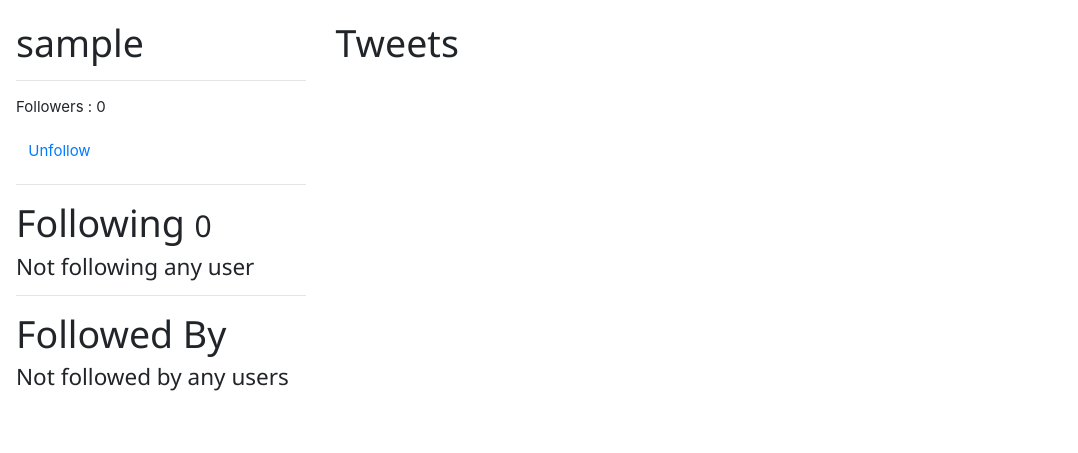
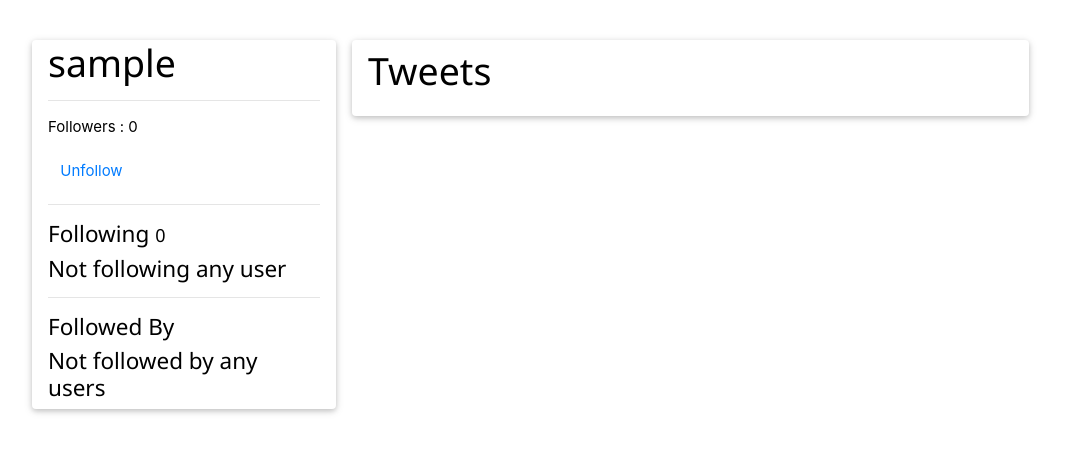
Before and after one commit to Nurs66/my_twitter, a Django app: template tweeter/accounts/templates/accounts/user_detail.html in a window 1280 px wide. Shown: the part 81-534 px from the top of the page, without its empty margins (0-1078 px from the left). Run offline with Django 3.2, Linux system fonts and the light colour scheme; the template is opened without the code that fills it: values that come from a table or form of the project are taken from there, others are empty; the visitor is signed in with stand-in values (Sample User, id 1); data comes from the database, SQL or seed files in the repository; some libraries are stand-ins or nearby versions.

Commit message:
all done

```diff
--- a/tweeter/accounts/templates/accounts/user_detail.html
+++ b/tweeter/accounts/templates/accounts/user_detail.html
@@ -9,41 +9,57 @@
   });
 </script>
 {% endblock script %}
-<div class="row">
-    <div class="col-sm-3 col-xs-12">
+<div class="w3-container w3-content" style="max-width:1400px; margin-top: 20px;">
+  <div class="w3-row">
+
+    <div class="w3-col m3">
+      <div class="w3-card w3-round w3-white">
+        <div class="w3-container">
           <h1>{{ object.username }} </h1>
-        <hr/>
+          <hr />
           <p>Followers : {{ object.followed_by.all.count }}</p>
           <p>
             <a class="btn btn-link" href="{{ object.profile.get_follow_url }}">
               {% if following %}Unfollow{% else %}Follow{% endif %}
             </a>
           </p>
-        <hr/>
-        <h1>Following <small>{{ object.profile.get_following.count }}</small></h1>
+          <hr />
+          <h4>Following <small>{{ object.profile.get_following.count }}</small></h4>
           {% for user in object.profile.get_following  %}
-        <a href="/{{ user.username }}"> {{ user.username }}</a> <br/>
+          <a href="/{{ user.username }}"> {{ user.username }}</a> <br />
           {% empty %}
           <h4>Not following any user</h4>
           {% endfor %}
 
-        <hr/>
-        <h1>Followed By </h1>
+          <hr />
+          <h4>Followed By </h4>
           {% for profile in object.followed_by.all  %}
-        <a href="/{{ profile.user.username }}"> {{ profile.user.username }}</a> <br/>
+          <a href="/{{ profile.user.username }}"> {{ profile.user.username }}</a> <br />
           {% empty %}
           <h4>Not followed by any users</h4>
           {% endfor %}
         </div>
-    <div class="col-sm-9 col-xs-12 ">
+      </div>
+    </div>
+
+    <div class="w3-col m7">
+      <div class="w3-row-padding">
+        <div class="w3-col m12">
+          <div class="w3-card w3-round w3-white">
+            <div class="w3-container w3-padding">
+              <div class="form-group">
                 <h1>Tweets</h1>
                 <div id="tweet-container" data-url="/api/{{ object.username }}/tweet/">
                 </div>
                 <a href="#" id="loadmore">Load Mote Tweets</a>
-
+              </div>
+            </div>
+          </div>
+        </div>
+      </div>
+    </div>
   </div>
 </div>
 
 
-
 {% endblock %}
--- a/tweeter/tweets/templates/tweets/delete_confirm.html
+++ b/tweeter/tweets/templates/tweets/delete_confirm.html
@@ -4,6 +4,6 @@
 <form action="" method="post">
     {% csrf_token %}
     <p>Are you sure want to delete the tweet "{{ object }}" ?</p>
-    <input type="submit" value="Confirm">
+    <input class='btn btn-primary' type="submit" value="Confirm">
 </form>
 {% endblock content %}
```
Also changed, not shown: tweeter/tweets/templates/tweets/tweet_detail.html (+23 -7 lines). Lines whose indentation alone changed are shown as unchanged.
